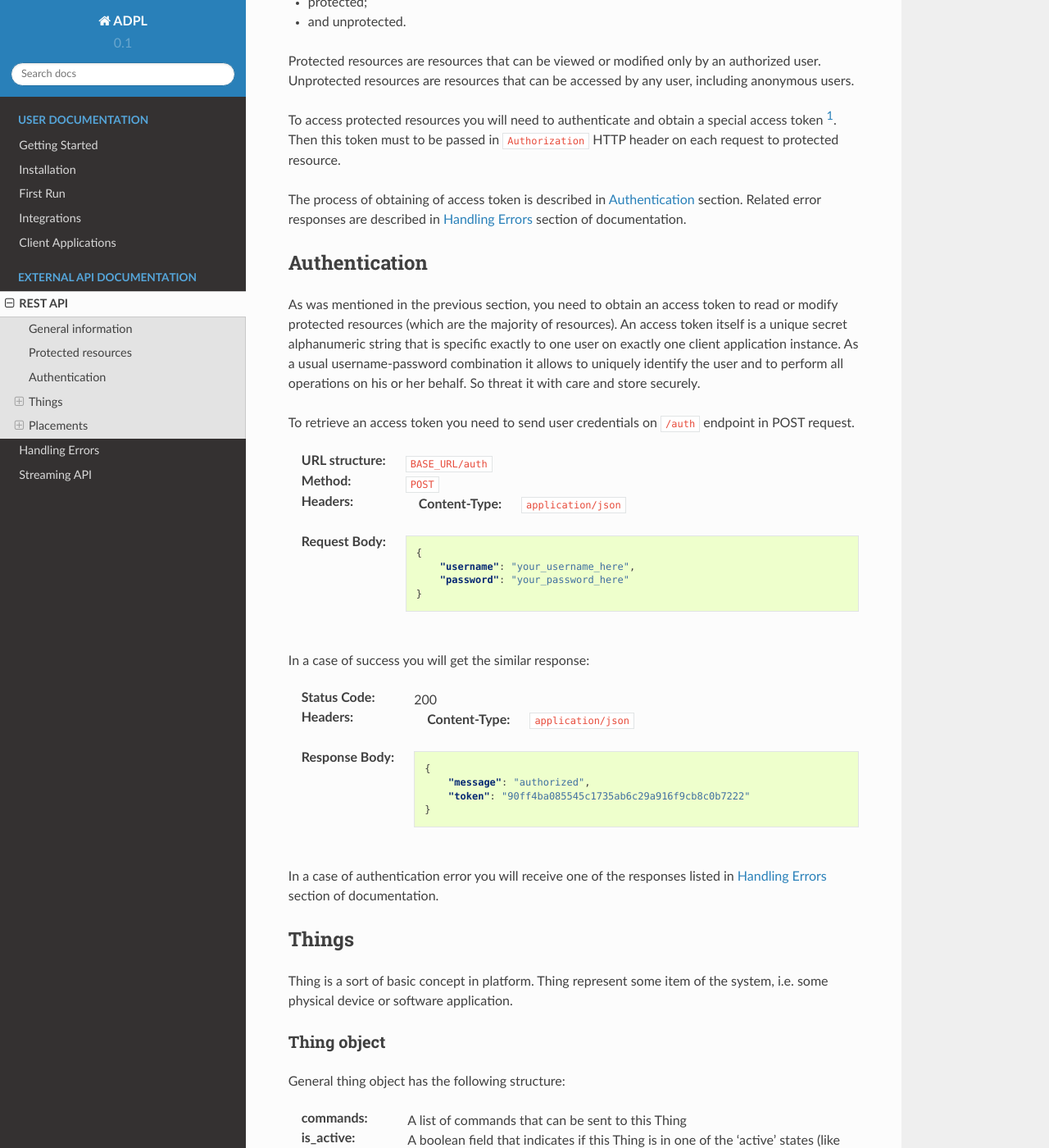
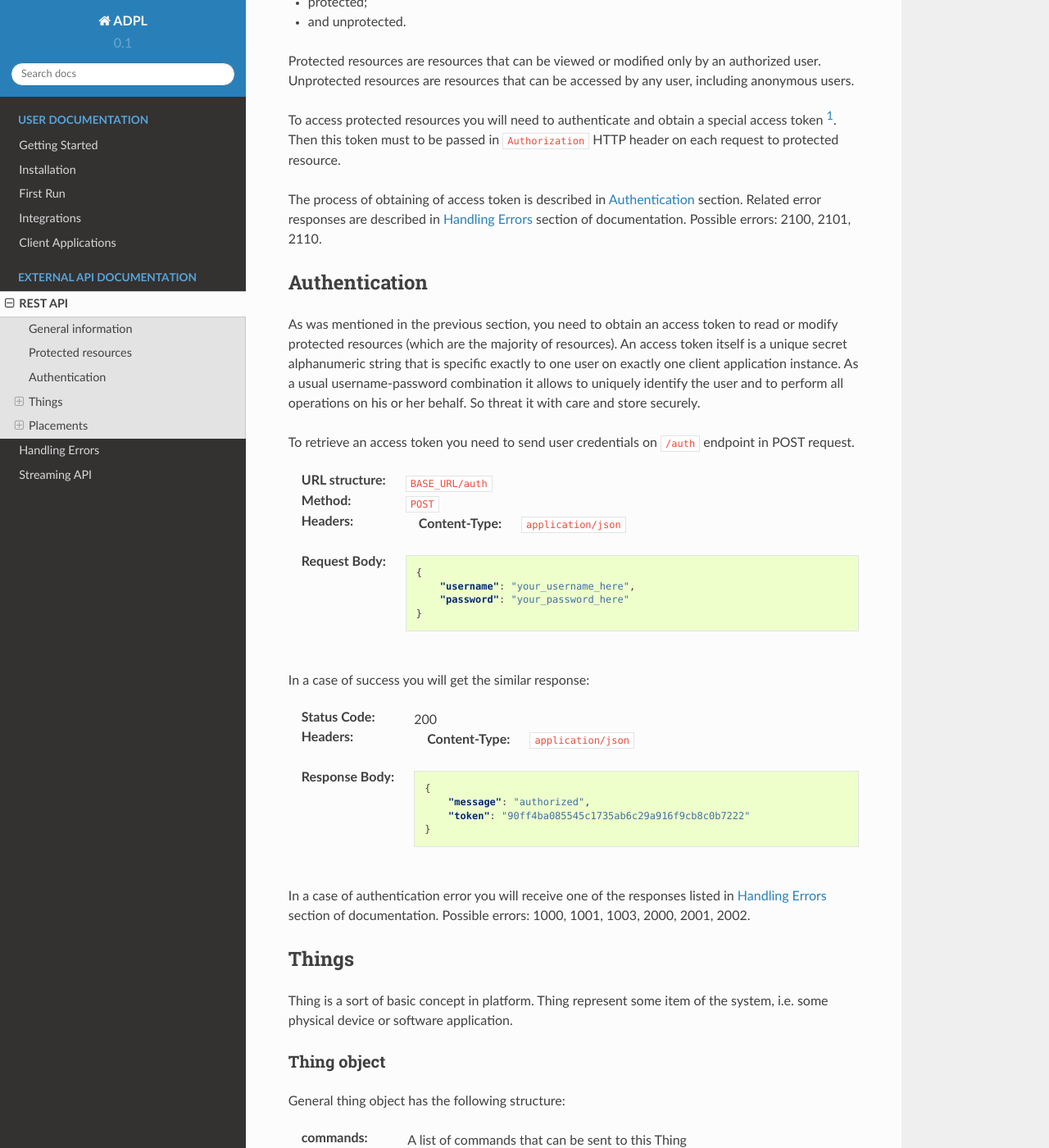
Before and after one commit to fossabot/everpl, a Sphinx documentation site: the page built from docs/source/api/rest_api.rst, in a window 1280 px wide and 1400 px high, scrolled down 692 px. Shown: the whole window at 82% size. Built offline with Sphinx 7.4.7 and the Read the Docs theme 2.0.0, drawn with Linux system fonts in a browser that asks for light colours; pages that are not in the unit, such as notebooks, are missing from menus.

Commit message:
[DOCS] [FIX] Added a note about possible errors in different requests

```diff
--- a/docs/source/api/rest_api.rst
+++ b/docs/source/api/rest_api.rst
@@ -44,6 +44,7 @@ a special access token [#f1]_. Then this token must to be passed in
 The process of obtaining of access token is described in
 `Authentication`_ section. Related error responses are described in
 :doc:`./handling_errors` section of documentation.
+Possible errors: 2100, 2101, 2110.
 
 Authentication
 --------------
@@ -94,6 +95,7 @@ In a case of success you will get the similar response:
 
 In a case of authentication error you will receive one of the responses
 listed in :doc:`./handling_errors` section of documentation.
+Possible errors: 1000, 1001, 1003, 2000, 2001, 2002.
 
 Things
 ------
```
